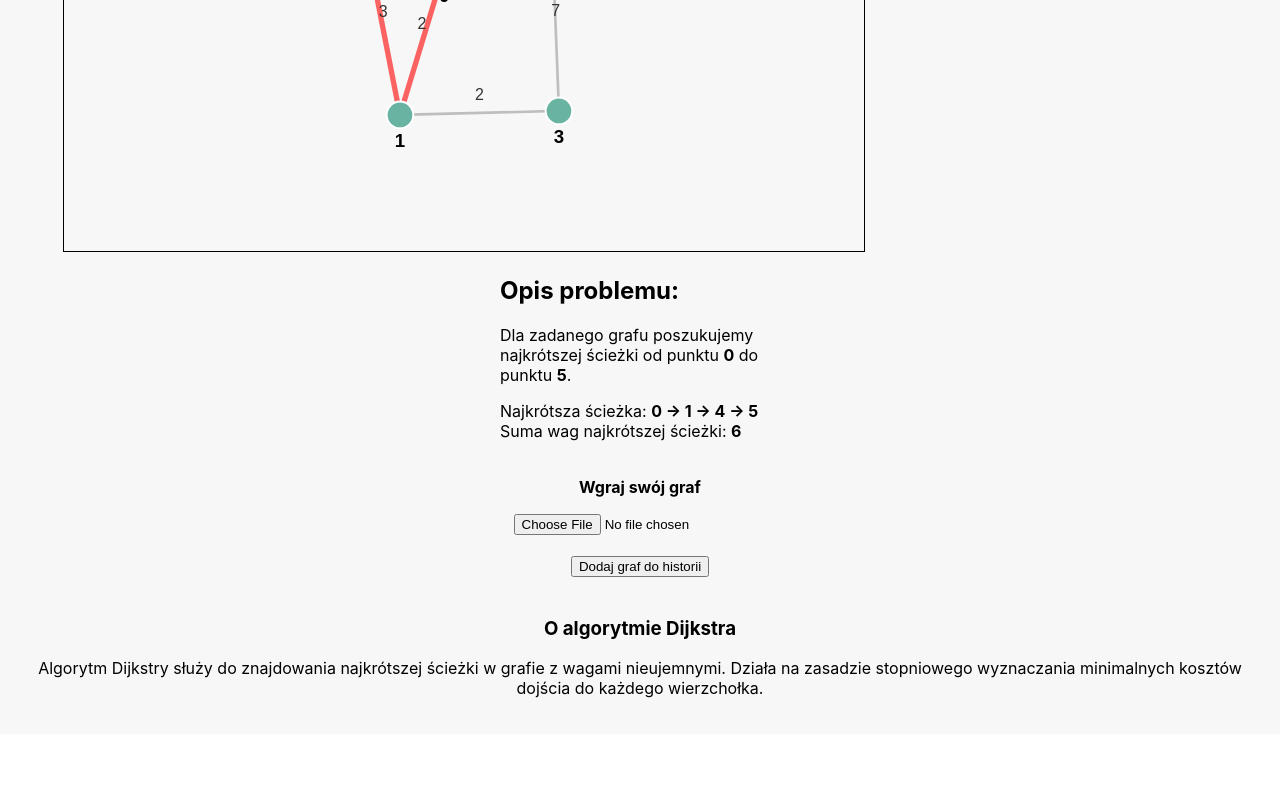
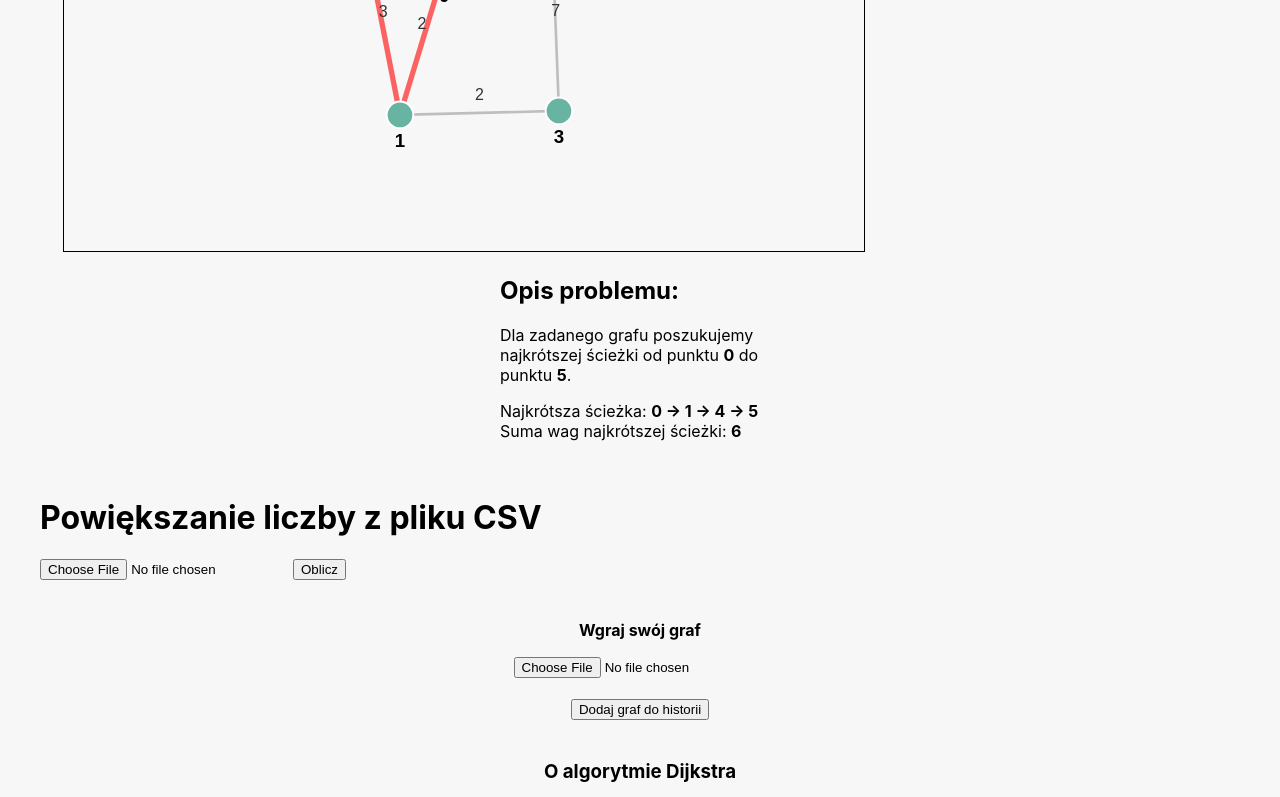
Before and after one commit to wabster341/projekt_zespolowy_Dijkstra, a React (Create React App) app: page / in a window 1280 px wide. Shown: the part 422-1219 px from the top of the page. Before the commit the page ends 1156 px from the top, so only its background shows below. Built offline with nearby package versions, Linux system fonts and the light colour scheme.

Commit message:
Pobieranie danych z pliku CSV

```diff
--- a/src/App.js
+++ b/src/App.js
@@ -235,6 +235,44 @@ function App() {
   const [menuOpen, setMenuOpen] = useState(false);
   const toggleMenu = () => setMenuOpen(!menuOpen);
 
+  const [file, setFile] = useState(null);
+  const [result, setResult] = useState(null);
+  const [error, setError] = useState(null);
+
+  const handleFileChange = (event) => {
+    setFile(event.target.files[0]);
+  };
+
+  const handleSubmit = async (event) => {
+    event.preventDefault();
+    if (!file) {
+      setError('Wybierz plik.');
+      return;
+    }
+
+    const formData = new FormData();
+    formData.append('file', file);
+
+    try {
+      const response = await fetch('http://127.0.0.1:5000/inc', {
+        method: 'POST',
+        body: formData
+      });
+
+      const data = await response.json();
+      if (response.ok) {
+        setResult(data);
+        setError(null);
+      } else {
+        setResult(null);
+        setError(data.error || 'Wystąpił błąd');
+      }
+    } catch (err) {
+      setResult(null);
+      setError('Błąd połączenia z serwerem.');
+    }
+  };
+
   return (
     <div style={{ backgroundColor: "#f7f7f7", padding: "20px", position: "relative" }}>
       {/* Przycisk menu */}
@@ -308,7 +346,31 @@ function App() {
         </div>
       </div>
 
+
+
       {/* Sekcja wgrywania pliku */}
+      <div style={{ padding: "20px" }}>
+      <h1>Powiększanie liczby z pliku CSV</h1>
+      <form onSubmit={handleSubmit}>
+        <input type="file" accept=".csv" onChange={handleFileChange} />
+        <button type="submit">Oblicz</button>
+      </form>
+
+      {result && (
+        <div>
+          <h2>Wynik</h2>
+          <p>Początkowa liczba: {result.number}</p>
+          <p>Końcowa liczba: {result.incremented_result}</p>
+        </div>
+      )}
+
+      {error && (
+        <div style={{ color: "red" }}>
+          <p>Error: {error}</p>
+        </div>
+      )}
+    </div>
+
       <div style={{ marginTop: "20px", textAlign: "center" }}>
         <p>
           <b>Wgraj swój graf</b>
```
Also changed, not shown: 1 other file (tests, documents, lock files or other folders).
